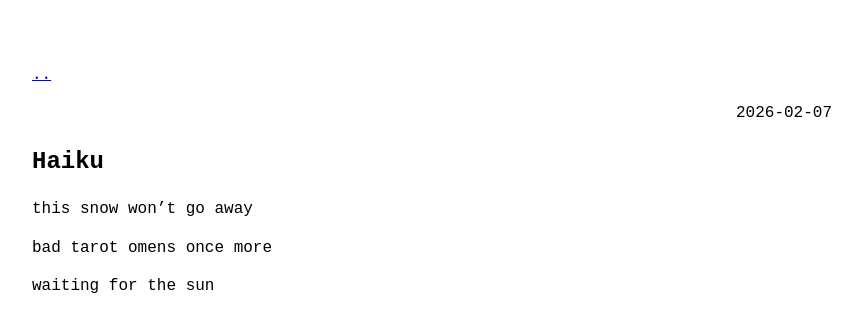
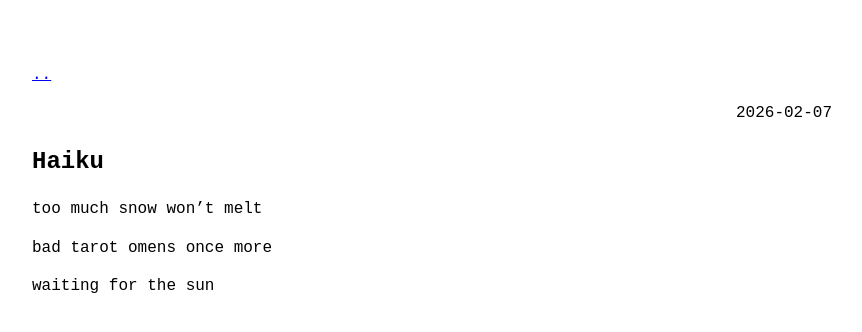
Before and after one commit to hipml/hipml.github.io, a Jekyll site: the page built from _posts/2026-02-07-haiku.md, in a window 1280 px wide. Shown: the top 332 px of the page, without its empty margins (208-1070 px from the left). Built offline with Jekyll 4.4.1, drawn with Linux system fonts in a browser that asks for light colours.

Commit message:
i can't count syllables

```diff
--- a/_posts/2026-02-07-haiku.md
+++ b/_posts/2026-02-07-haiku.md
@@ -3,7 +3,7 @@ layout: post
 category: haiku
 ---
 
-this snow won't go away
+too much snow won't melt
 
 bad tarot omens once more
 
```
